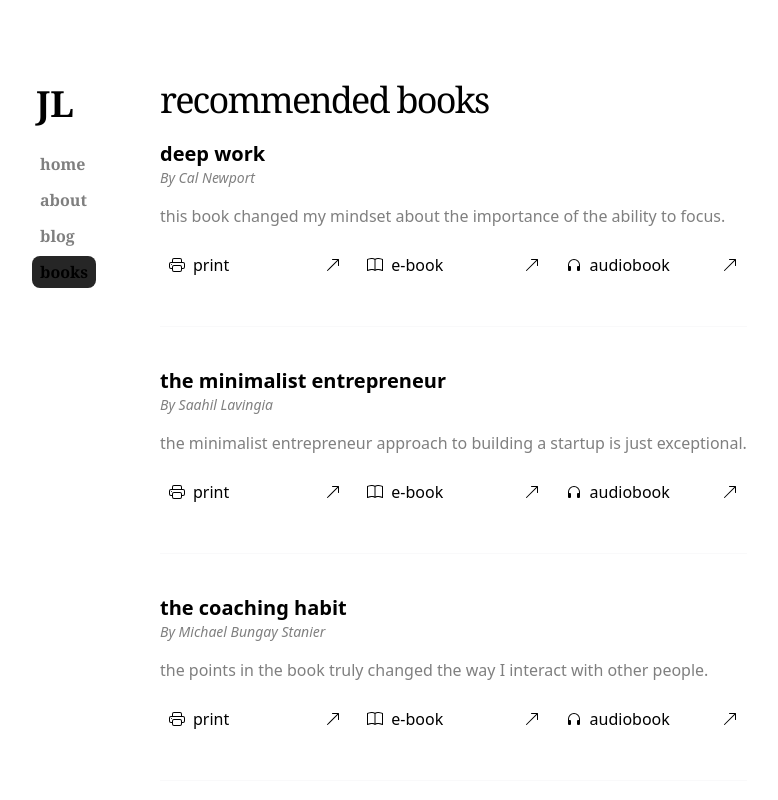
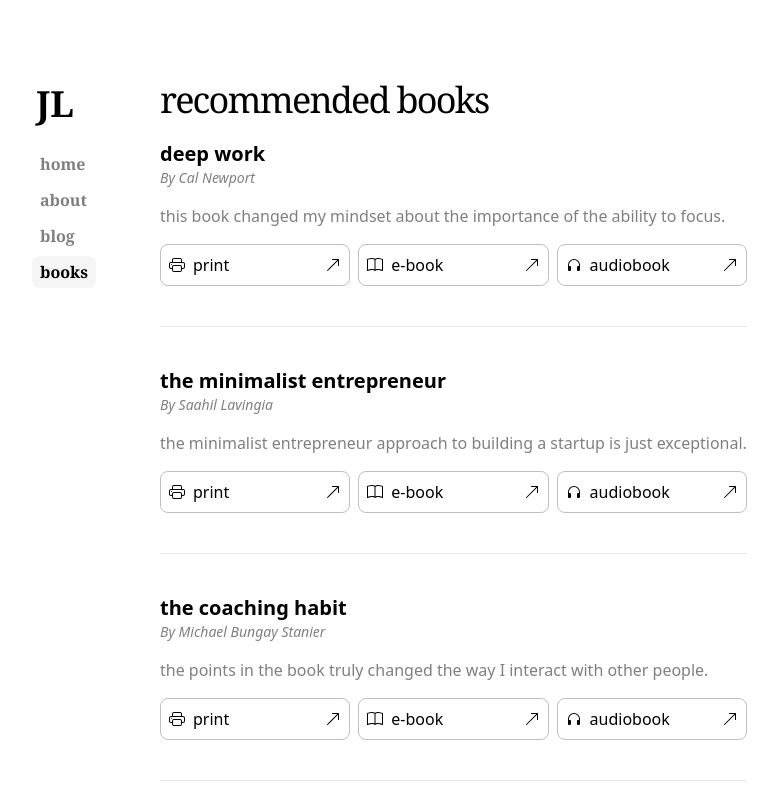
Before and after one commit to joylodra/joylodra.com, a Next.js app: page /books in a window 1280 px wide. Shown: the top 800 px of the page, without its empty margins (180-958 px from the left). Built offline with nearby package versions, Linux system fonts and the light colour scheme.

Commit message:
Fixed light and dark theme

```diff
--- a/app/about/page.tsx
+++ b/app/about/page.tsx
@@ -27,7 +27,7 @@
         Indonesia in a positive way.
       </p>
 
-      <hr className="mt-5 mb-5 opacity-20" />
+      <hr className="mt-5 mb-5 dark:opacity-25" />
 
       <p>
         when it comes to coding, there's nothing that excites me more than
@@ -45,8 +45,8 @@
         <Link
           rel="noopener noreferrer"
           target="_blank"
-          className="flex justify-between items-center border border-white border-opacity-25
-          rounded-lg p-2 hover:bg-[#262626] transition-opacity"
+          className="flex justify-between items-center border border-black dark:border-white border-opacity-25
+          rounded-lg p-2 hover:bg-neutral-100 dark:hover:bg-[#262626] transition-opacity"
           href="https://twitter.com/joylodra"
         >
           <div className="flex items-center gap-2">
@@ -58,8 +58,8 @@
         <Link
           rel="noopener noreferrer"
           target="_blank"
-          className="flex justify-between items-center border border-white border-opacity-25
-          rounded-lg p-2 hover:bg-[#262626] transition-opacity"
+          className="flex justify-between items-center border border-black dark:border-white border-opacity-25
+          rounded-lg p-2 hover:bg-neutral-100 dark:hover:bg-[#262626] transition-opacity"
           href="https://instagram.com/joylodra"
         >
           <div className="flex items-center gap-2">
@@ -71,8 +71,8 @@
         <Link
           rel="noopener noreferrer"
           target="_blank"
-          className="flex justify-between items-center border border-white border-opacity-25
-          rounded-lg p-2 hover:bg-[#262626] transition-opacity"
+          className="flex justify-between items-center border border-black dark:border-white border-opacity-25
+          rounded-lg p-2 hover:bg-neutral-100 dark:hover:bg-[#262626] transition-opacity"
           href="https://youtube.com/@joylodra"
         >
           <div className="flex items-center gap-2">
@@ -84,8 +84,8 @@
         <Link
           rel="noopener noreferrer"
           target="_blank"
-          className="flex justify-between items-center border border-white border-opacity-25
-          rounded-lg p-2 hover:bg-[#262626] transition-opacity"
+          className="flex justify-between items-center border border-black dark:border-white border-opacity-25
+          rounded-lg p-2 hover:bg-neutral-100 dark:hover:bg-[#262626] transition-opacity"
           href="https://github.com/joylodra"
         >
           <div className="flex items-center gap-2">
@@ -97,8 +97,8 @@
         <Link
           rel="noopener noreferrer"
           target="_blank"
-          className="flex justify-between items-center border border-white border-opacity-25
-          rounded-lg p-2 hover:bg-[#262626] transition-opacity"
+          className="flex justify-between items-center border border-black dark:border-white border-opacity-25
+          rounded-lg p-2 hover:bg-neutral-100 dark:hover:bg-[#262626] transition-opacity"
           href="https://linkedin.com/in/joylodra"
         >
           <div className="flex items-center gap-2">
--- a/app/books/page.tsx
+++ b/app/books/page.tsx
@@ -25,7 +25,7 @@
         audioBookLink={"https://amzn.to/3JrDdKq"}
       />
 
-      <hr className="opacity-25 mt-5 mb-5" />
+      <hr className="dark:opacity-25 mt-5 mb-5" />
 
       <Book
         title={"the minimalist entrepreneur"}
@@ -38,7 +38,7 @@
         audioBookLink={"https://amzn.to/3Jt11he"}
       />
 
-      <hr className="opacity-25 mt-5 mb-5" />
+      <hr className="dark:opacity-25 mt-5 mb-5" />
 
       <Book
         title={"the coaching habit"}
@@ -51,7 +51,7 @@
         audioBookLink={"https://amzn.to/3yoTcm9"}
       />
 
-      <hr className="opacity-25 mt-5 mb-5" />
+      <hr className="dark:opacity-25 mt-5 mb-5" />
 
       <Book
         title={"the lean startup"}
--- a/components/book.tsx
+++ b/components/book.tsx
@@ -36,8 +36,8 @@
         <Link
           rel="noopener noreferrer"
           target="_blank"
-          className="flex items-center p-2 border border-white border-opacity-25
-          rounded-lg justify-between gap-2 hover:bg-[#262626] transition-opacity"
+          className="flex items-center p-2 border border-black dark:border-white border-opacity-25
+          rounded-lg justify-between gap-2 hover:bg-neutral-100 dark:hover:bg-[#262626] transition-opacity"
           href={printLink}
         >
           <div className="flex items-center gap-2">
@@ -50,8 +50,8 @@
         <Link
           rel="noopener noreferrer"
           target="_blank"
-          className="flex items-center p-2 border border-white border-opacity-25
-          rounded-lg justify-between gap-2 hover:bg-[#262626] transition-opacity"
+          className="flex items-center p-2 border border-black dark:border-white border-opacity-25
+          rounded-lg justify-between gap-2 hover:bg-neutral-100 dark:hover:bg-[#262626] transition-opacity"
           href={eBookLink}
         >
           <div className="flex items-center gap-2">
@@ -64,8 +64,8 @@
         <Link
           rel="noopener noreferrer"
           target="_blank"
-          className="flex items-center p-2 border border-white border-opacity-25
-          rounded-lg justify-between gap-2 hover:bg-[#262626] transition-opacity"
+          className="flex items-center p-2 border border-black dark:border-white border-opacity-25
+          rounded-lg justify-between gap-2 hover:bg-neutral-100 dark:hover:bg-[#262626] transition-opacity"
           href={audioBookLink}
         >
           <div className="flex items-center gap-2">
--- a/components/sidebar.tsx
+++ b/components/sidebar.tsx
@@ -18,7 +18,9 @@
         <div className="flex flex-row gap-1 font-serif font-bold transition-all md:flex-col">
           <Link
             className={`px-2 py-1 hover:opacity-100 rounded-lg ${
-              pathname === "/" ? "bg-[#262626] opacity-100" : "opacity-50"
+              pathname === "/"
+                ? "bg-neutral-100 dark:bg-[#262626] opacity-100"
+                : "opacity-50"
             }`}
             href="/"
           >
@@ -27,7 +29,9 @@
 
           <Link
             className={`px-2 py-1 hover:opacity-100 rounded-lg ${
-              pathname === "/about" ? "bg-[#262626] opacity-100" : "opacity-50"
+              pathname === "/about"
+                ? "bg-neutral-100 dark:bg-[#262626] opacity-100"
+                : "opacity-50"
             }`}
             href="/about"
           >
@@ -36,7 +40,9 @@
 
           <Link
             className={`px-2 py-1 hover:opacity-100 rounded-lg ${
-              pathname === "/blog" ? "bg-[#262626] opacity-100" : "opacity-50"
+              pathname === "/blog"
+                ? "bg-neutral-100 dark:bg-[#262626] opacity-100"
+                : "opacity-50"
             }`}
             href="/blog"
           >
@@ -45,7 +51,9 @@
 
           <Link
             className={`px-2 py-1 hover:opacity-100 rounded-lg ${
-              pathname === "/books" ? "bg-[#262626] opacity-100" : "opacity-50"
+              pathname === "/books"
+                ? "bg-neutral-100 dark:bg-[#262626] opacity-100"
+                : "opacity-50"
             }`}
             href="/books"
           >
```
Also changed, not shown: 1 other file (tests, documents, lock files or other folders).
